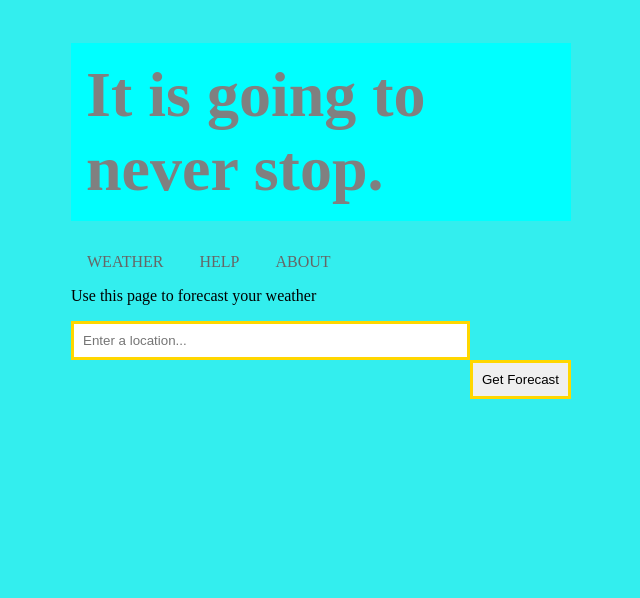
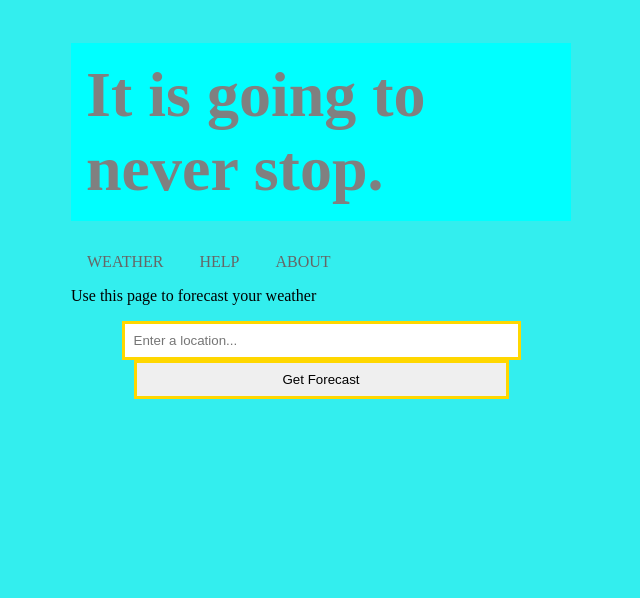
Before and after one commit to ATL-KNH/weatherApp, a Node server app: page / in a window 1280 px wide. Shown: the top 598 px of the page, without its empty margins (319-959 px from the left). Run offline with Node 20, Linux system fonts and the light colour scheme; some libraries are stand-ins or nearby versions.

Commit message:
interface fixes

```diff
--- a/public/css/styles.css
+++ b/public/css/styles.css
@@ -55,7 +55,7 @@ header a{
 input {
   border: 3px solid gold;
   padding: 9px;
-  width: 75%;
+  width: auto;
 }
 
 
@@ -65,5 +65,4 @@ button {
   background: green:
   color: white;
   padding: 9px;
-  float: right;
 }
--- a/src/app.js
+++ b/src/app.js
@@ -71,11 +71,8 @@ app.get('/weather', (req, res) => {
           location,
           address: req.query.address,
         })
-
       })
-
   })
-
 })
 
 app.get('/help/*', (req, res) => {
@@ -95,5 +92,5 @@ app.get('*', (req, res) => {
 })
 
 app.listen(port, () => {
-
+  console.log('Listening on port ' + port)
 })
--- a/templates/views/index.hbs
+++ b/templates/views/index.hbs
@@ -13,8 +13,8 @@
     {{>header}}
       <p>Use this page to forecast your weather</p>
       <form>
-        <input placeholder="Enter a location...">
-        <button>Get Forecast</button>
+        <input  class = "center" placeholder="Enter a location...">
+        <button class="center">Get Forecast</button>
       </form>
     <center>  <p id='message-1'></p>
         <p id='message-2'></p></center>
```
